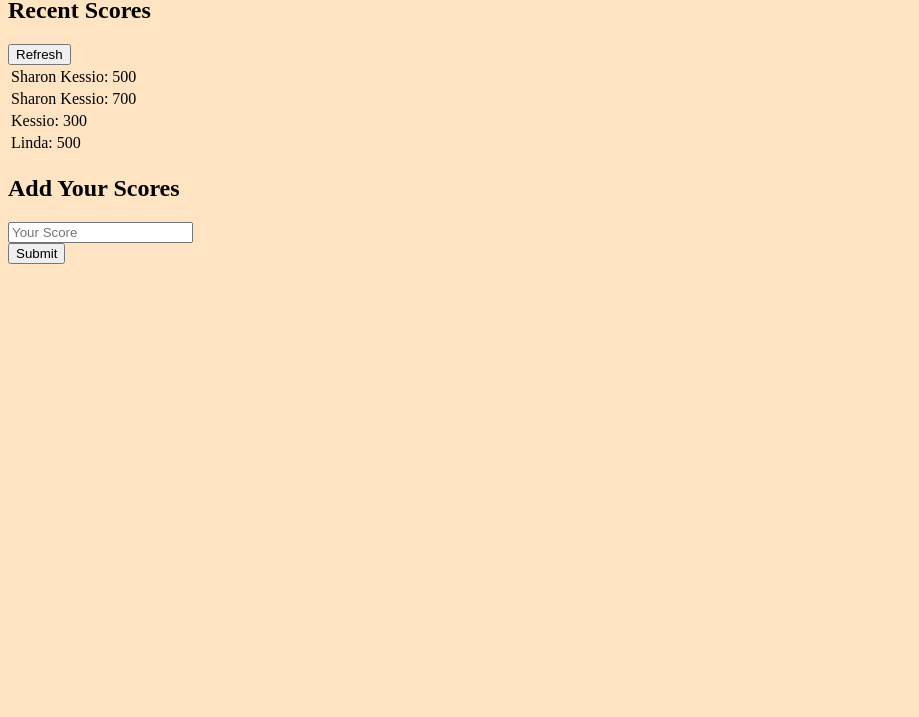
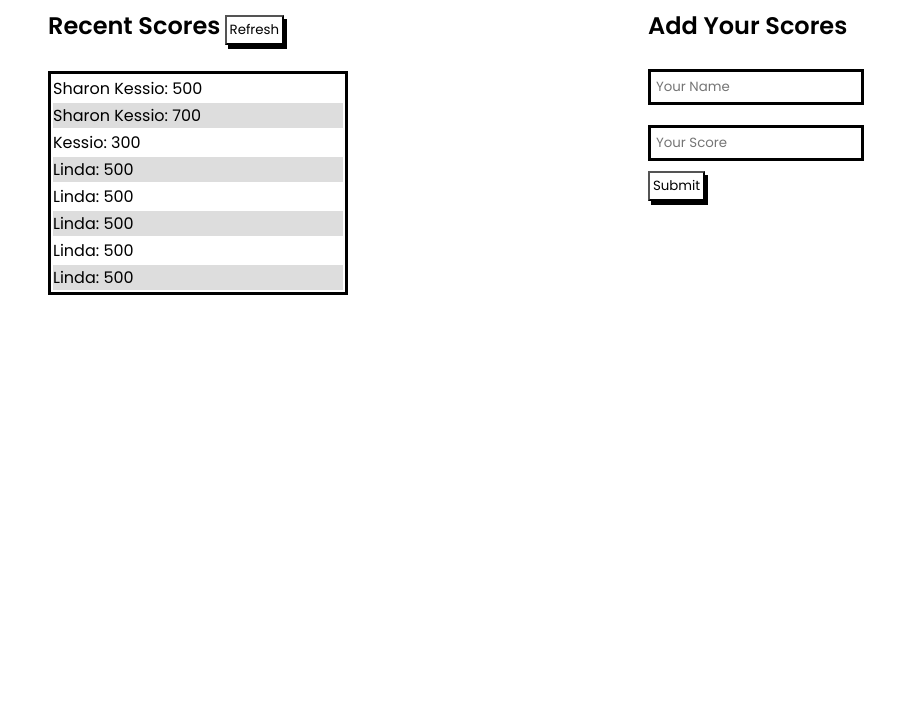
Before and after one commit to kessio-microverse-projects/LeaderBoard, a website built with webpack: page src/index.html in a window 1280 px wide. Shown: the part 83-800 px from the top of the page, without its empty margins (0-919 px from the left). Built offline with nearby package versions, Linux system fonts and the light colour scheme.

Commit message:
basic styling of the project

```diff
--- a/src/index.html
+++ b/src/index.html
@@ -11,40 +11,52 @@
         <div class="leader-board-columns">
             <div class="leaderboard-col">
                 <div class="col-heading">
-                    <h2>Recent Scores</h2><span><button>Refresh</button></span>
+               <span class="scores-heading">Recent Scores</span> <button>Refresh</button>
                 </div>
                 <div class="our-scores">
                     <table>
-                        <table>
                             <tr>
                               <td>Sharon Kessio: 500</td>
                             </tr>
                             <tr>
                                <td>Sharon Kessio: 700</td>
                             </tr>
-                            <tr>
+                            <tr classs="colored">
                                 <td>Kessio: 300</td>
                              </tr>
                              <tr>
                                 <td>Linda: 500</td>
                              </tr>
-                          </table>
+                             <tr>
+                                <td classs="colored">Linda: 500</td>
+                             </tr>
+                             <tr>
+                                <td>Linda: 500</td>
+                             </tr>
+                             <tr classs="colored">
+                                <td>Linda: 500</td>
+                             </tr>
+                             <tr>
+                                <td>Linda: 500</td>
+                             </tr>
                     </table>
                 </div>
             </div>
             <div class="leaderboard-col">
                 <div class="col-heading">
-                    <h2>Add Your Scores</h2>
+                    <span class="scores-heading">Add Your Scores</span>
                 </div>
                 <div class="add-scores">
                     <form>
+                        <div class="input-control">
+                            <input type="text" name="name" placeholder="Your Name">
+                        </div>
                         <div class="input-control">
                             <input type="text" name="score" placeholder="Your Score">
                         </div>
                         <button type="submit">Submit</button>
                     </form>
                 </div>
-
             </div>
         </div>
     </div>
--- a/src/styles/style.css
+++ b/src/styles/style.css
@@ -1,3 +1,42 @@
-body {
-    background-color: bisque;
+@import url('https://fonts.googleapis.com/css2?family=Lato:ital,wght@0,400;0,700;1,300;1,400&family=Nunito:ital,wght@0,200;0,300;0,400;0,500;0,600;0,700;0,800;0,900;1,200;1,300;1,400;1,600;1,900&family=Plus+Jakarta+Sans:ital,wght@0,200;0,300;0,400;0,600;0,700;1,200;1,500&family=Poppins:ital,wght@0,200;0,400;0,600;1,100;1,200;1,300;1,400&family=Roboto:ital,wght@0,300;0,400;1,100;1,300&display=swap');
+
+* {
+  padding: 0;
+  font-family: 'Poppins', sans-serif;
 }
+.leader-board-columns {
+    display: flex;
+    justify-content: flex-start;
+    margin-left: 40px;
+}
+.scores-heading{
+    font-size: 24px;
+    font-weight: 600;
+}
+.our-scores {
+    width: 600px;
+}
+table {
+    margin-top: 26px;
+    border: 3px solid black;
+    width: 50%;
+}
+tr:nth-child(even) {
+    background-color: #dddddd;
+  }
+
+  .add-scores {
+    margin-top: 16px;
+  }
+
+  input {
+    margin: 10px 0;
+    padding: 5px;
+    border: 3px solid black;
+    width: 200px;
+  }
+  button {
+    background-color: #ffffff;
+    box-shadow: 3px 4px black;
+    padding: 3px;
+  }
```
